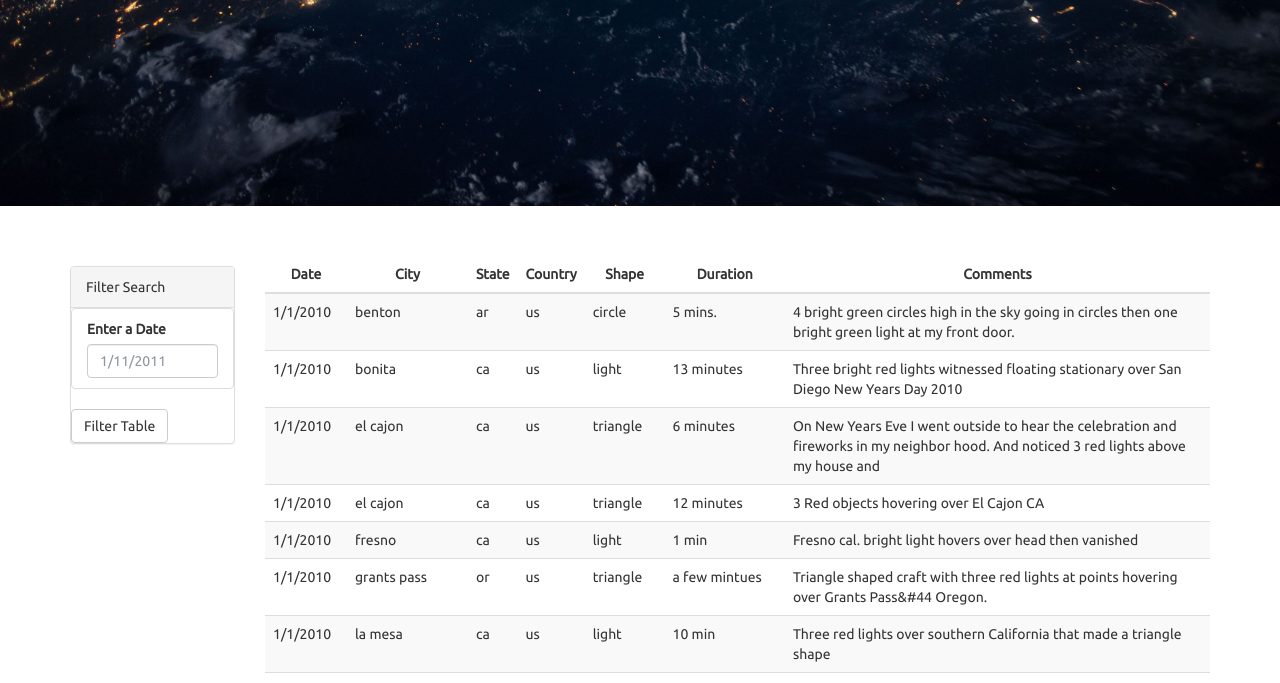
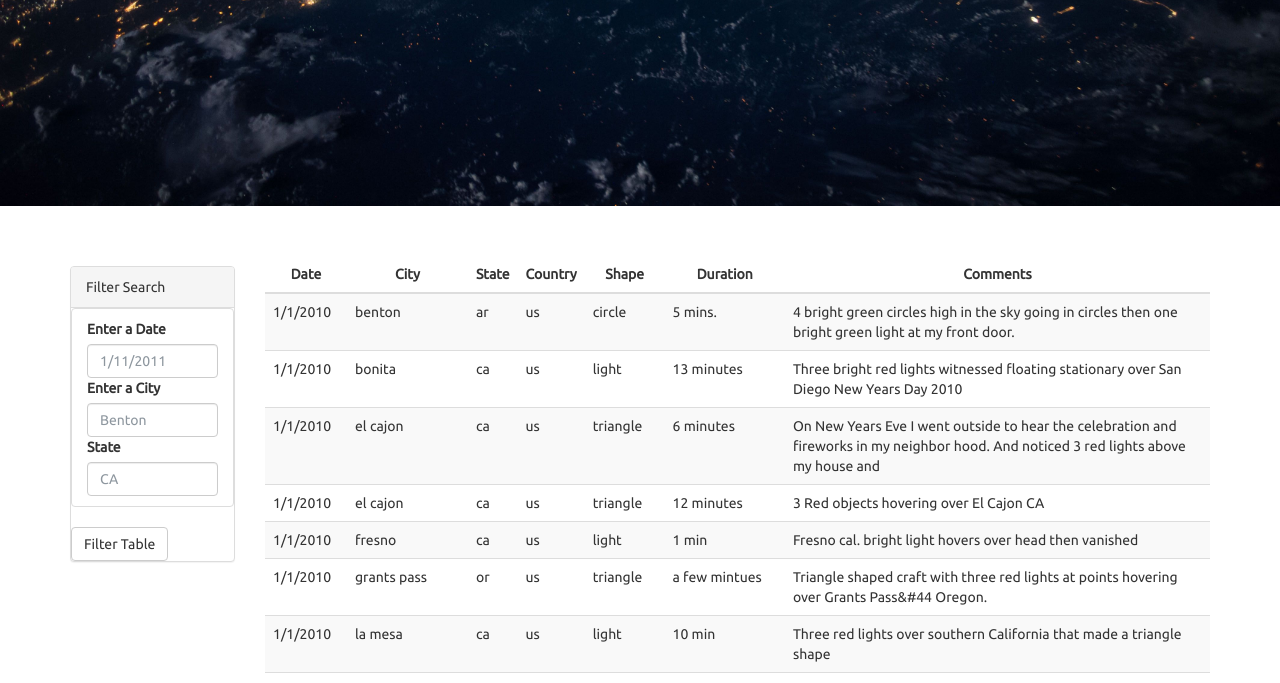
Before and after one commit to loictiemani/javascript-challenge, a plain HTML site: page index.html in a window 1280 px wide. Shown: the part 406-1089 px from the top of the page. Drawn offline with nearby package versions, Linux system fonts and the light colour scheme.

Commit message:
Update index.html

```diff
--- a/index.html
+++ b/index.html
@@ -38,6 +38,11 @@
                       <li class="filter list-group-item">
                         <label for="date">Enter a Date</label>
                         <input class="form-control" id="datetime" type="text" placeholder="1/11/2011">
+                        <label for="city">Enter a City</label>
+                        <input class="form-control" id="city" type="text" placeholder="Benton">
+                        <label for="city">State</label>
+                        <input class="form-control" id="state" type="text" placeholder="CA">
+
                       </li>
                     </ul>
                   </div>
```
